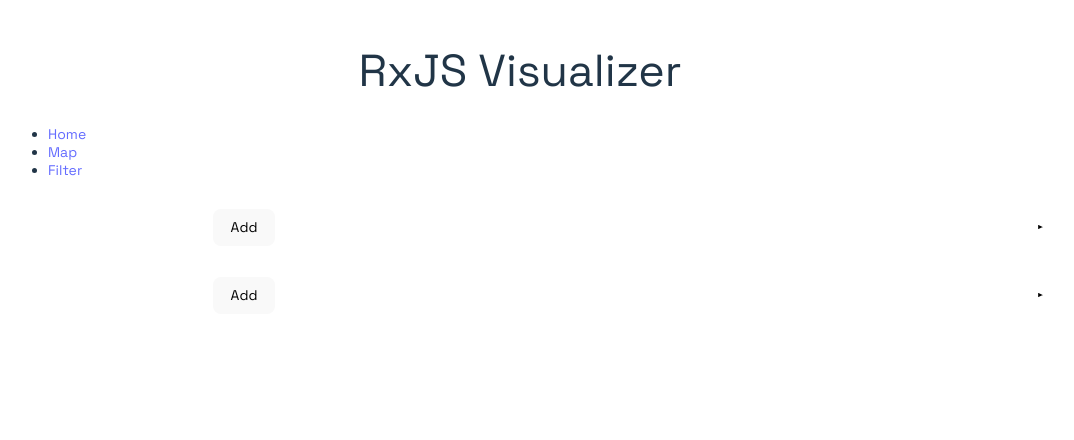
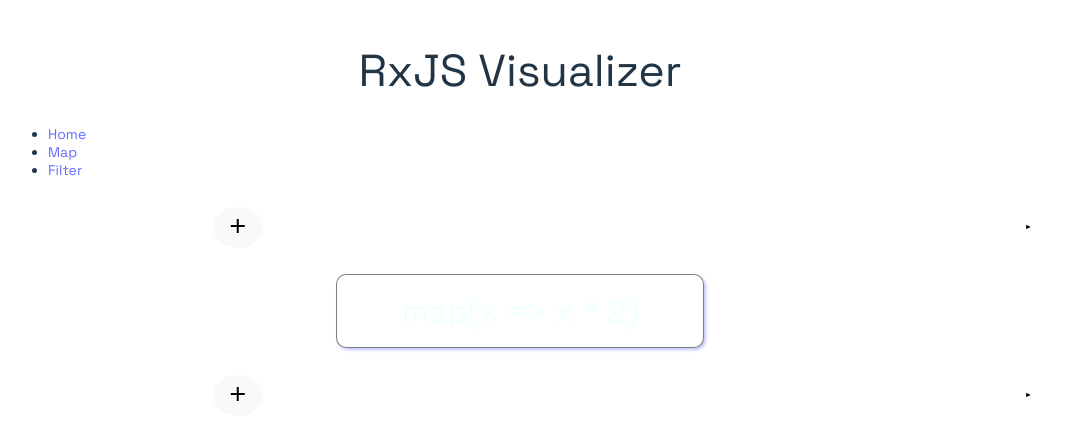
Before and after one commit to seancampbell3161/rxjs-visualizer, a React (Vite) app: page /map in a window 1280 px wide. Shown: the top 440 px of the page, without its empty margins (120-1194 px from the left). Built offline with nearby package versions, Linux system fonts and the light colour scheme.

Commit message:
add operator label, finish map and filter

```diff
--- a/index.html
+++ b/index.html
@@ -9,6 +9,7 @@
   <link rel="preconnect" href="https://fonts.googleapis.com">
 <link rel="preconnect" href="https://fonts.gstatic.com" crossorigin>
 <link href="https://fonts.googleapis.com/css2?family=Orbitron:wght@400..900&family=Space+Grotesk&display=swap" rel="stylesheet">
+<link rel="stylesheet" href="https://fonts.googleapis.com/css2?family=Material+Symbols+Outlined:opsz,wght,FILL,GRAD@20..48,100..700,0..1,-50..200&icon_names=add" />
 </head>
 
 <body>
--- a/src/App.css
+++ b/src/App.css
@@ -23,6 +23,44 @@
   height: 68px;
 }
 
+.operator-label-container {
+  width: 100%;
+  height: 100px;
+  /* margin: 0 20%; */
+}
+
+.operator-label {
+  width: 100%;
+  height: 100%;
+  display: flex;
+  justify-content: center;
+  align-items: center;
+}
+
+.operator-label p {
+  font-size: 32px;
+  color: azure;
+  padding: 1rem 4rem;
+  background-color: rgba(255, 255, 255, 0.1);
+  border: 1px solid rgba(0, 0, 0, 0.5);
+  border-radius: 10px;
+  box-shadow: 2px 2px 3px #747bff6f;
+}
+
+.add-button {
+  font-size: 10px;
+  font-weight: 800;
+  border-radius: 50%;
+}
+
 h1 {
   text-align: center;
 }
+
+.material-symbols-outlined {
+  font-variation-settings:
+  'FILL' 0,
+  'wght' 400,
+  'GRAD' 0,
+  'opsz' 24,
+}
--- /dev/null
+++ b/src/components/OperatorLabel.tsx
@@ -0,0 +1,16 @@
+
+interface OperatorLabelProps {
+    expression: string;
+}
+export default function OperatorLabel({expression}: OperatorLabelProps) {
+
+    return (
+        <>
+            <div className="operator-label-container">
+                <div className="operator-label">
+                    <p>{expression}</p>
+                </div>
+            </div>
+        </>
+    )
+}
--- a/src/components/Stream.tsx
+++ b/src/components/Stream.tsx
@@ -1,4 +1,4 @@
-import { ReactElement, useEffect, useState } from "react";
+import { MouseEventHandler, ReactElement, useEffect, useState } from "react";
 import Marble from './Marble'
 
 export interface MarbleProps {
@@ -8,14 +8,22 @@
 
 export interface StreamProps {
     marbleColor: string;
+    marbleValue: string;
+    onButtonClick: MouseEventHandler;
 }
 
-export default function Stream({ marbleColor }: StreamProps) {
+export default function Stream({ marbleColor, marbleValue, onButtonClick }: StreamProps) {
     const [marbleProps, setMarbleProps] = useState<MarbleProps[]>([])
 
-    const handleAdd = () => {
-        setMarbleProps(props => [...props, { label: (marbleProps.length + 1).toString(), marbleColor: marbleColor }]);
-    }
+    useEffect(() => {
+        if (Number(marbleValue) > 0) {
+            setMarbleProps(props => [...props, { label: marbleValue, marbleColor: marbleColor }]);
+        }
+    }, [marbleValue]);
+
+    // const handleAdd = () => {
+    //     setMarbleProps(props => [...props, { label: marbleValue, marbleColor: marbleColor }]);
+    // }
 
     const marbles: ReactElement[] = marbleProps.map((props, index) => {
         return <Marble key={index} label={props.label} marbleColor={marbleColor} />
@@ -23,7 +31,8 @@
 
     return (
         <>
-            <button id="myButton" onClick={handleAdd}>Add</button>
+            {/* <button id="myButton" className="add-button" onClick={handleAdd}><span className="material-symbols-outlined">add</span></button> */}
+            <button id="myButton" className="add-button" onClick={onButtonClick}><span className="material-symbols-outlined">add</span></button>
             <svg className="stream-container" viewBox='0 0 7 10' style={{ width: '48px' }}>
                 <line x1={1} x2={112} y1={5} y2={5} stroke='white' strokeWidth={0.3}></line>
                 <polygon points='111.7,6.1 111.7,3.9 114,5' stroke='white'></polygon>
--- a/src/components/operators/Filter.tsx
+++ b/src/components/operators/Filter.tsx
@@ -1,8 +1,28 @@
+import { useState } from "react";
+import OperatorLabel from "../OperatorLabel";
+import Stream from "../Stream";
 
 export default function Filter() {
+    const [marbleInput, setMarbleInput] = useState(0);
+    const [marbleOutput, setMarbleOutput] = useState(0);
+
+    const handleAdd = () => {
+        const v = marbleInput + 1;
+        setMarbleInput(v);
+        if (v % 2 === 0) {
+            setMarbleOutput(v);
+        }
+    }
+
     return (
         <>
-            <p>Filter works!</p>
+            <div className="marble-container">
+                <Stream marbleColor="rgb(255, 105, 70)" marbleValue={marbleInput.toString()} onButtonClick={handleAdd} />
+            </div>
+            <OperatorLabel expression={'filter(x => x % 2 === 0)'} />
+            <div className="marble-container">
+                <Stream marbleColor="rgb(105, 255, 70)" marbleValue={marbleOutput.toString()} onButtonClick={handleAdd} />
+            </div>
         </>
     )
 }
--- a/src/components/operators/Map.tsx
+++ b/src/components/operators/Map.tsx
@@ -1,13 +1,25 @@
+import { useState } from "react"
+import OperatorLabel from "../OperatorLabel"
 import Stream from "../Stream"
 
 export default function Map() {
+    const [marbleInput, setMarbleInput] = useState(0);
+    const [marbleOutput, setMarbleOutput] = useState(0);
+
+    const handleAdd = () => {
+        const v = marbleInput + 1;
+        setMarbleInput(v);
+        setMarbleOutput(v * 2);
+    }
+
     return (
         <>
             <div className="marble-container">
-                <Stream marbleColor="rgb(255, 105, 70)" />
+                <Stream marbleColor="rgb(255, 105, 70)" marbleValue={marbleInput.toString()} onButtonClick={handleAdd} />
             </div>
+            <OperatorLabel expression={'map(x => x * 2)'} />
             <div className="marble-container">
-                <Stream marbleColor="rgb(105, 255, 70)" />
+                <Stream marbleColor="rgb(105, 255, 70)" marbleValue={marbleOutput.toString()} onButtonClick={handleAdd} />
             </div>
         </>
     )
```
